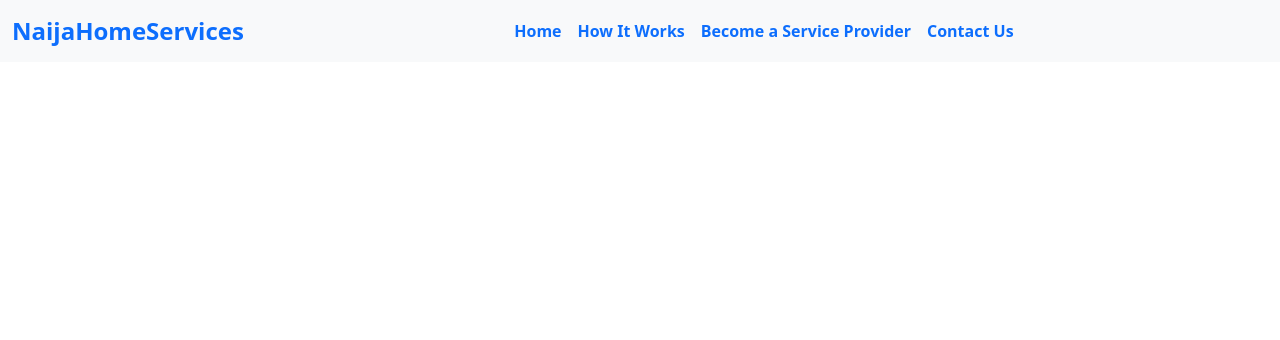
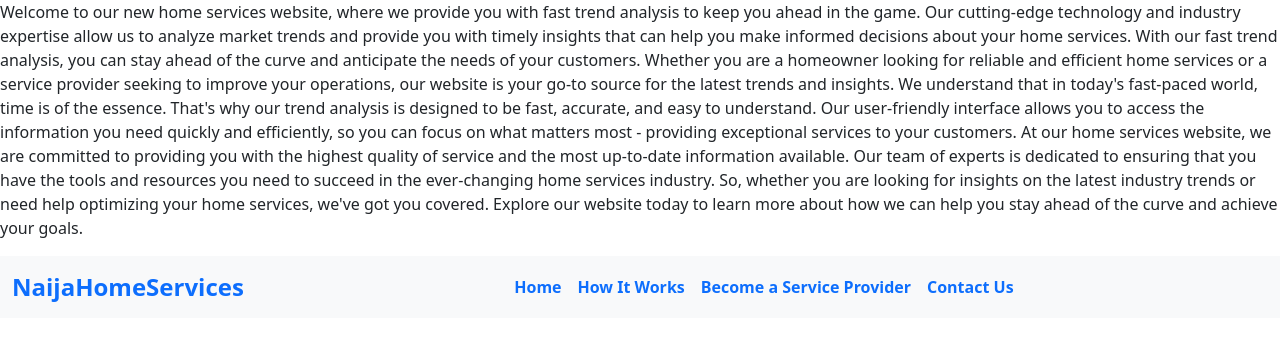
Before and after one commit to Terra012/Mintorang.github.io, a plain HTML site: page index.html in a window 1280 px wide. Drawn offline with nearby package versions, Linux system fonts and the light colour scheme.

Commit message:
initial commit

```diff
--- a/index.html
+++ b/index.html
@@ -4,6 +4,19 @@
     <meta charset="UTF-8">
     <meta name="viewport" content="width=device-width, initial-scale=1.0">
     <title>NaijaHomeServices - On-Demand Domestic Service Marketplace</title>
+
+    <div>
+       <p>Welcome to our new home services website, where we provide you with fast trend analysis to keep you ahead in the game. Our cutting-edge technology and industry expertise allow us to analyze market trends and provide you with timely insights that can help you make informed decisions about your home services.
+
+        With our fast trend analysis, you can stay ahead of the curve and anticipate the needs of your customers. Whether you are a homeowner looking for reliable and efficient home services or a service provider seeking to improve your operations, our website is your go-to source for the latest trends and insights.
+
+        We understand that in today's fast-paced world, time is of the essence. That's why our trend analysis is designed to be fast, accurate, and easy to understand. Our user-friendly interface allows you to access the information you need quickly and efficiently, so you can focus on what matters most - providing exceptional services to your customers.
+
+        At our home services website, we are committed to providing you with the highest quality of service and the most up-to-date information available. Our team of experts is dedicated to ensuring that you have the tools and resources you need to succeed in the ever-changing home services industry.
+
+        So, whether you are looking for insights on the latest industry trends or need help optimizing your home services, we've got you covered. Explore our website today to learn more about how we can help you stay ahead of the curve and achieve your goals.</p>
+      </div>
+
     <!-- Import Bootstrap CSS -->
     <link rel="stylesheet" href="https://cdn.jsdelivr.net/npm/bootstrap@5.1.3/dist/css/bootstrap.min.css">
     <!-- Custom styles -->
```
